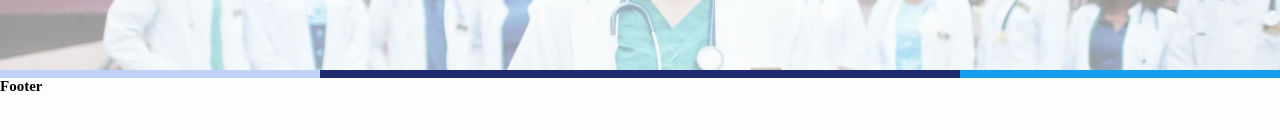
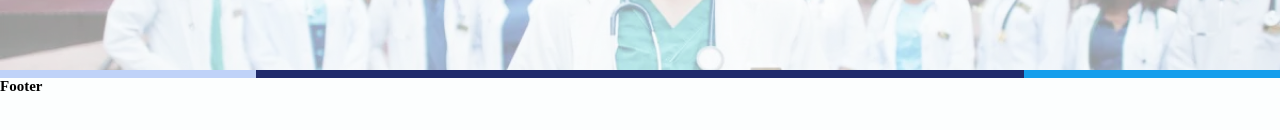
Before and after one commit to dovecancode/al-ameer, a React (Vite) app: page /about-us in a window 1280 px wide. Shown: the part 362-492 px from the top of the page. Built offline with nearby package versions, Linux system fonts and the light colour scheme.

Commit message:
made the aboutus(Titlepage) more dynamic and deleted extra files GridColor and SubHeadText

```diff
--- a/src/Screens/AboutScreen/index.jsx
+++ b/src/Screens/AboutScreen/index.jsx
@@ -1,9 +1,9 @@
-import AboutUs from '../../components/AboutUs'
+import TitlePage from '../../components/TitlePage'
 
 function AboutScreen() {
   return (
     <div>
-      <AboutUs />
+      <TitlePage pageTitle='About Us' bgimage='subhero-aboutus.jpg'/>
     </div>
   );
 }
--- a/src/components/AboutUs/index.jsx
+++ /dev/null
@@ -1,21 +0,0 @@
-import { Box } from '@mui/material';
-import { SubHead } from './style';
-import LinkMap from '../shared/LinkMap';
-import SubHeadText from '../shared/SubHeadText';
-import GridColor from '../shared/GridColor';
-
-function AboutUs() {
-  return (
-    <>
-      <SubHead>
-        <Box sx={{ textAlign: 'left', margin: 'auto 0' }}>
-          <LinkMap />
-          <SubHeadText text="About Us" />
-        </Box>
-      </SubHead>
-      <GridColor />
-    </>
-  );
-}
-
-export default AboutUs;
--- a/src/components/AboutUs/style.js
+++ /dev/null
@@ -1,21 +0,0 @@
-import { Stack } from '@mui/material';
-import styled from '@emotion/styled';
-
-export const SubHead = styled(Stack)(() => ({
-  position: 'relative',
-  width: '100%',
-  height: '25rem',
-  '&::before': {
-    content: "''",
-    position: 'absolute',
-    top: '0',
-    left: '0',
-    right: '0',
-    bottom: '0',
-    opacity: '0.4',
-    backgroundImage: "url('subhero-aboutus.jpg')",
-    backgroundRepeat: 'no-repeat',
-    backgroundSize: 'cover',
-    zIndex: '-1',
-  },
-}));
--- /dev/null
+++ b/src/components/TitlePage/index.jsx
@@ -0,0 +1,34 @@
+import { Box, Container, Typography } from '@mui/material';
+import { SubHead } from './style';
+import { ColorBarImage } from '../HomeWelcome/style';
+import LinkMap from '../shared/LinkMap';
+import PropTypes from 'prop-types';
+
+function TitlePage({ pageTitle, bgimage }) {
+  return (
+    <>
+      <SubHead bgimage={bgimage}>
+        <Box sx={{ textAlign: 'left', margin: 'auto 0' }}>
+          <Container>
+            <LinkMap />
+            <Typography variant="h1" component="h1">
+              {pageTitle}
+            </Typography>
+          </Container>
+        </Box>
+      </SubHead>
+      <ColorBarImage>
+        <span></span>
+        <span></span>
+        <span></span>
+      </ColorBarImage>
+    </>
+  );
+}
+
+TitlePage.propTypes = {
+  pageTitle: PropTypes.string,
+  bgimage: PropTypes.string,
+};
+
+export default TitlePage;
--- /dev/null
+++ b/src/components/TitlePage/style.js
@@ -0,0 +1,23 @@
+import { Stack } from '@mui/material';
+import styled from '@emotion/styled';
+
+export const SubHead = styled(Stack)(({ bgimage }) => {
+  return {
+    position: 'relative',
+    width: '100%',
+    height: '25rem',
+    '&::before': {
+      content: "''",
+      position: 'absolute',
+      top: '0',
+      left: '0',
+      right: '0',
+      bottom: '0',
+      opacity: '0.4',
+      backgroundImage: `url('${bgimage}')`,
+      backgroundRepeat: 'no-repeat',
+      backgroundSize: 'cover',
+      zIndex: '-1',
+    },
+  };
+});
--- a/src/components/shared/GridColor/index.jsx
+++ /dev/null
@@ -1,15 +0,0 @@
-import Grid from '@mui/material/Grid';
-
-export default function BasicGrid() {
-  return (
-    <Grid container sx={{ position: 'relative' }}>
-      <Grid
-        item
-        xs={3}
-        sx={{ backgroundColor: '#bfd2f8', height: '.8rem' }}
-      ></Grid>
-      <Grid item xs={6} sx={{ backgroundColor: '#1f2b6c' }}></Grid>
-      <Grid item xs={3} sx={{ backgroundColor: '#159eec' }}></Grid>
-    </Grid>
-  );
-}
--- a/src/components/shared/LinkMap/index.jsx
+++ b/src/components/shared/LinkMap/index.jsx
@@ -1,4 +1,3 @@
-import { Container } from '@mui/material';
 import { useLocation } from 'react-router-dom';
 import { Link } from 'react-router-dom';
 import { Span } from './style';
@@ -15,7 +14,7 @@ function LinkMap() {
   const cleanedPathname = pathName(location.pathname);
 
   return (
-    <Container>
+    <>
       <Span>
         <Link to="/" style={{ color: '#1F2B6C' }}>
           Home
@@ -25,7 +24,7 @@ function LinkMap() {
           {cleanedPathname}
         </Link>
       </Span>
-    </Container>
+    </>
   );
 }
 export default LinkMap;
--- a/src/components/shared/SubHeadText/index.jsx
+++ /dev/null
@@ -1,16 +0,0 @@
-import { Container, Typography } from '@mui/material';
-import PropTypes from 'prop-types';
-
-function SubHeadText({ text }) {
-  return (
-    <Container>
-      <Typography variant='h1'>{text}</Typography>
-    </Container>
-  );
-}
-
-SubHeadText.propTypes = {
-  text: PropTypes.string,
-};
-
-export default SubHeadText;
```
Also changed, not shown: src/components/Navbar/index.jsx (line endings or trailing spaces).
